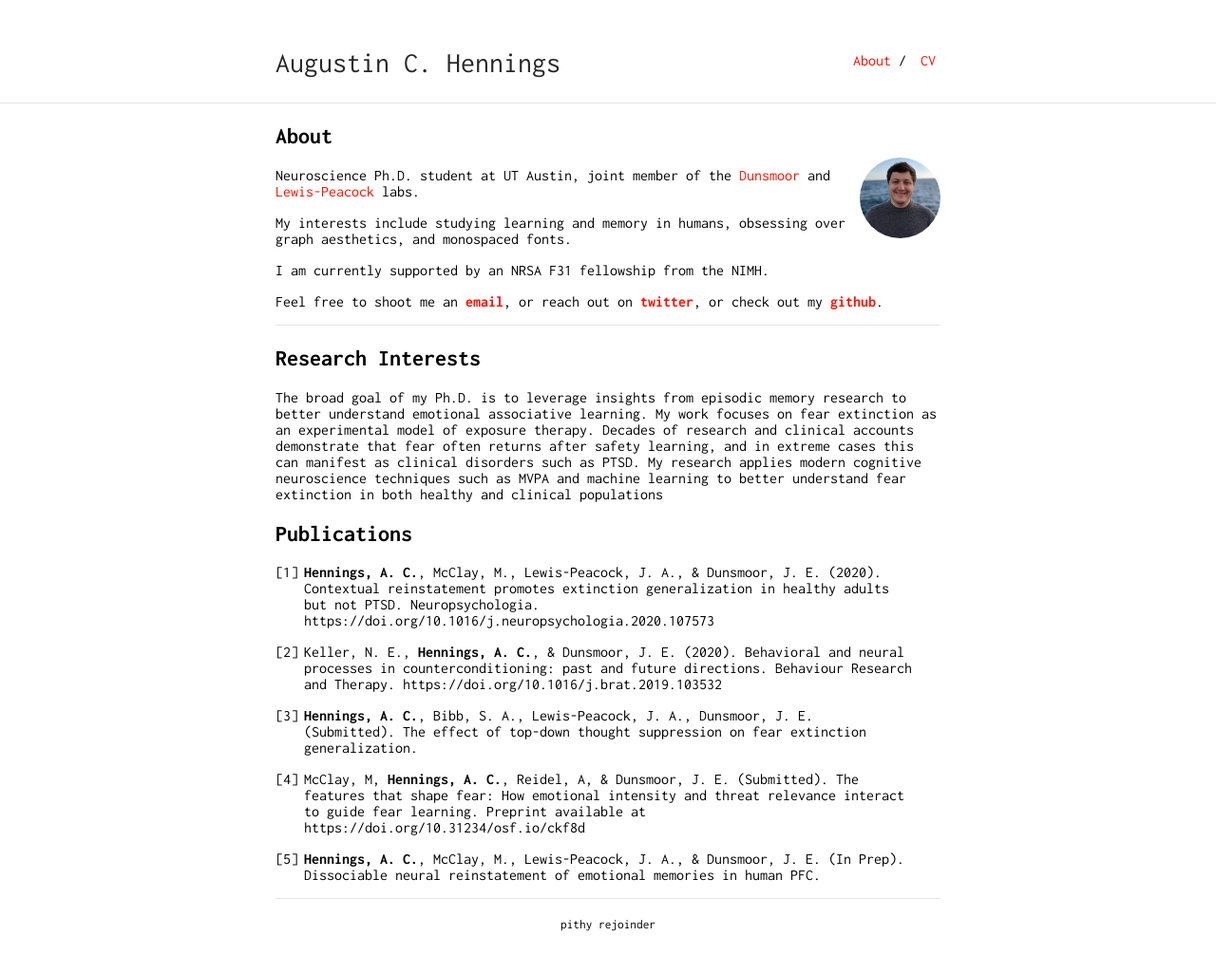
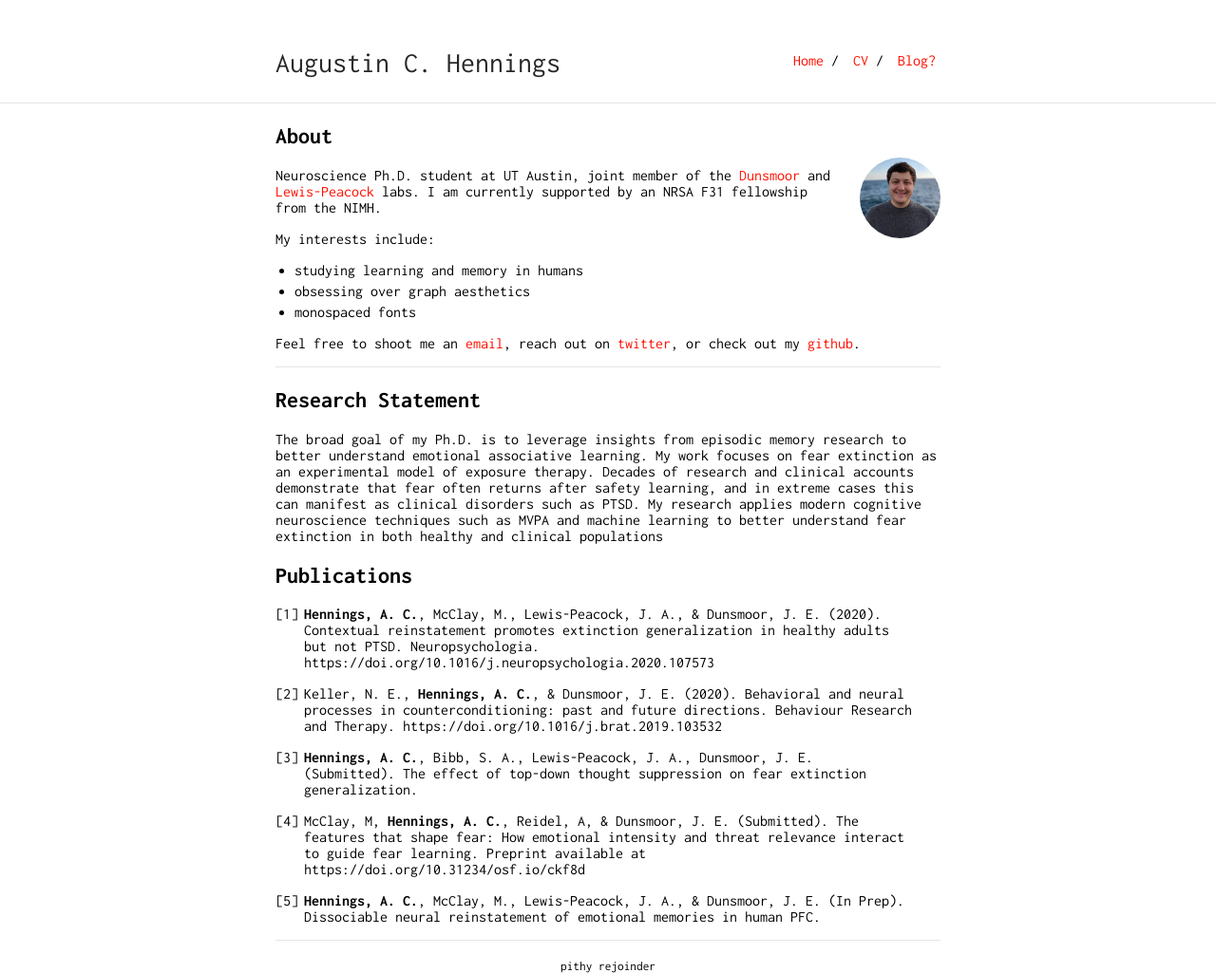
Before and after one commit to achennings/achennings.github.io, a Jekyll site: the page built from index.md, in a window 1280 px wide. Shown: the whole page at 95% size. Built offline with Jekyll 4.4.1, drawn with Linux system fonts in a browser that asks for light colours; our own code applies the rules of GitHub Pages for plain Markdown files; before the commit the page ends 981 px from its top, so only the background shows below that.

Commit message:
version 1.0

```diff
--- a/_config.yml
+++ b/_config.yml
@@ -17,9 +17,9 @@ sass:
     sass_dir: _sass
 
 nav:
- - name: "About"
+ - name: "Home"
    link: "index"
  - name: "CV"
    link: "ACHennings_CV.pdf"
-# - name: "Contact"
-#   link: "contact"
+ - name: "Blog?"
+   link: "blog"
--- a/index.md
+++ b/index.md
@@ -6,17 +6,18 @@ layout: default
 
 <img class="profile-picture" src="face.jpg">
 
-Neuroscience Ph.D. student at UT Austin, joint member of the [Dunsmoor](https://sites.utexas.edu/dunsmoorlab/) and [Lewis-Peacock](https://www.lewpealab.org/) labs.
+Neuroscience Ph.D. student at UT Austin, joint member of the [Dunsmoor](https://sites.utexas.edu/dunsmoorlab/) and [Lewis-Peacock](https://www.lewpealab.org/) labs. I am currently supported by an NRSA F31 fellowship from the NIMH.
 
-My interests include studying learning and memory in humans, obsessing over graph aesthetics, and monospaced fonts.
+My interests include:
+- studying learning and memory in humans
+- obsessing over graph aesthetics
+- monospaced fonts
 
-I am currently supported by an NRSA F31 fellowship from the NIMH.
-
-Feel free to shoot me an [**email**](mailto:achennings@utexas.edu), or reach out on [**twitter**](https://twitter.com/gus_hennings), or check out my [**github**](https://github.com/achennings).
+Feel free to shoot me an [email](mailto:achennings@utexas.edu), reach out on [twitter](https://twitter.com/gus_hennings), or check out my [github](https://github.com/achennings).
 
 ---
 
-## Research Interests
+## Research Statement
 
 The broad goal of my Ph.D. is to leverage insights from episodic memory research to better understand emotional associative learning. My work focuses on fear extinction as an experimental model of exposure therapy. Decades of research and clinical accounts demonstrate that fear often returns after safety learning, and in extreme cases this can manifest as clinical disorders such as PTSD. My research applies modern cognitive neuroscience techniques such as MVPA and machine learning to better understand fear extinction in both healthy and clinical populations
 
```
Also changed, not shown: blog.md (added, +25 -0 lines), contact.md (deleted, +0 -16 lines).
